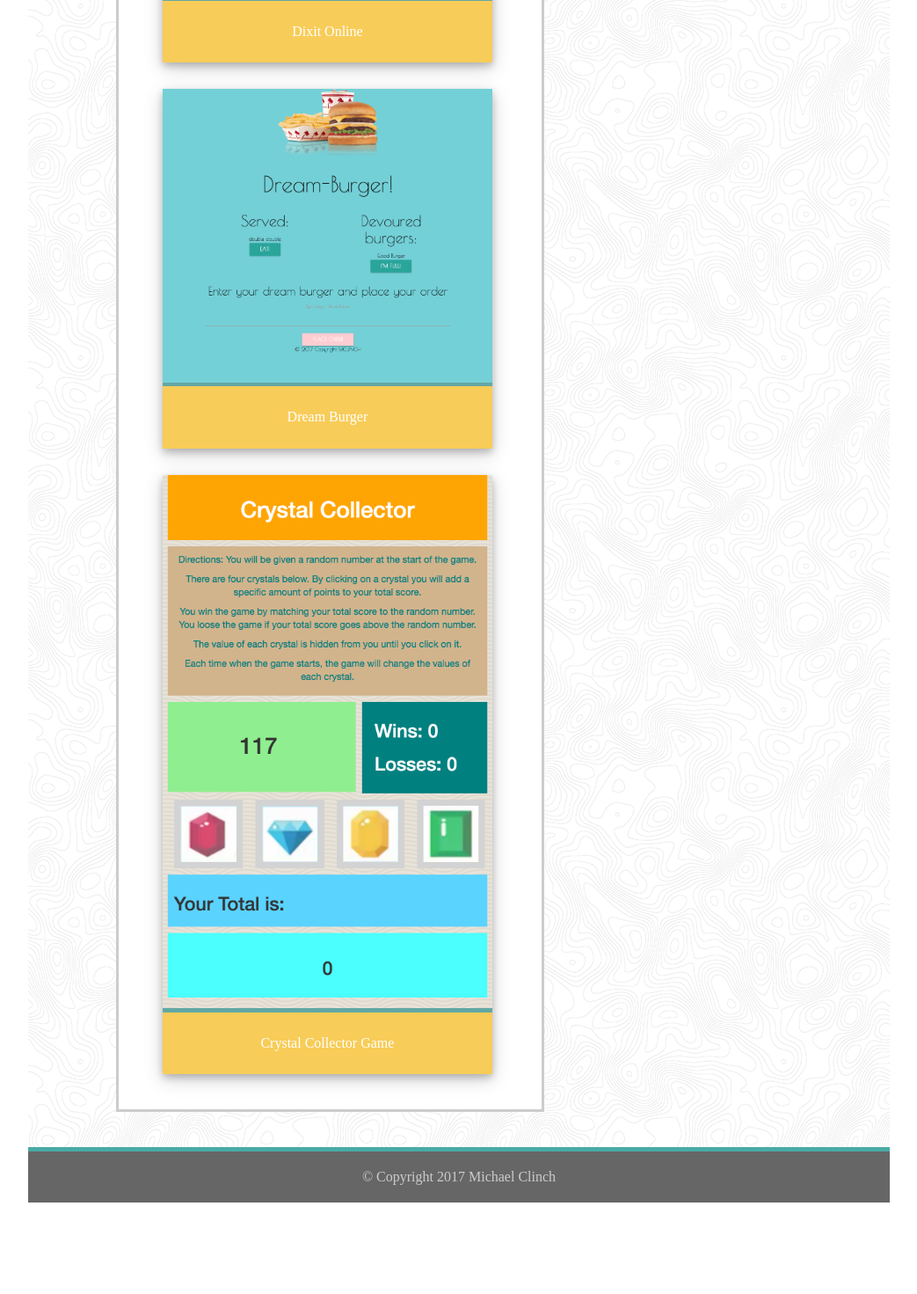
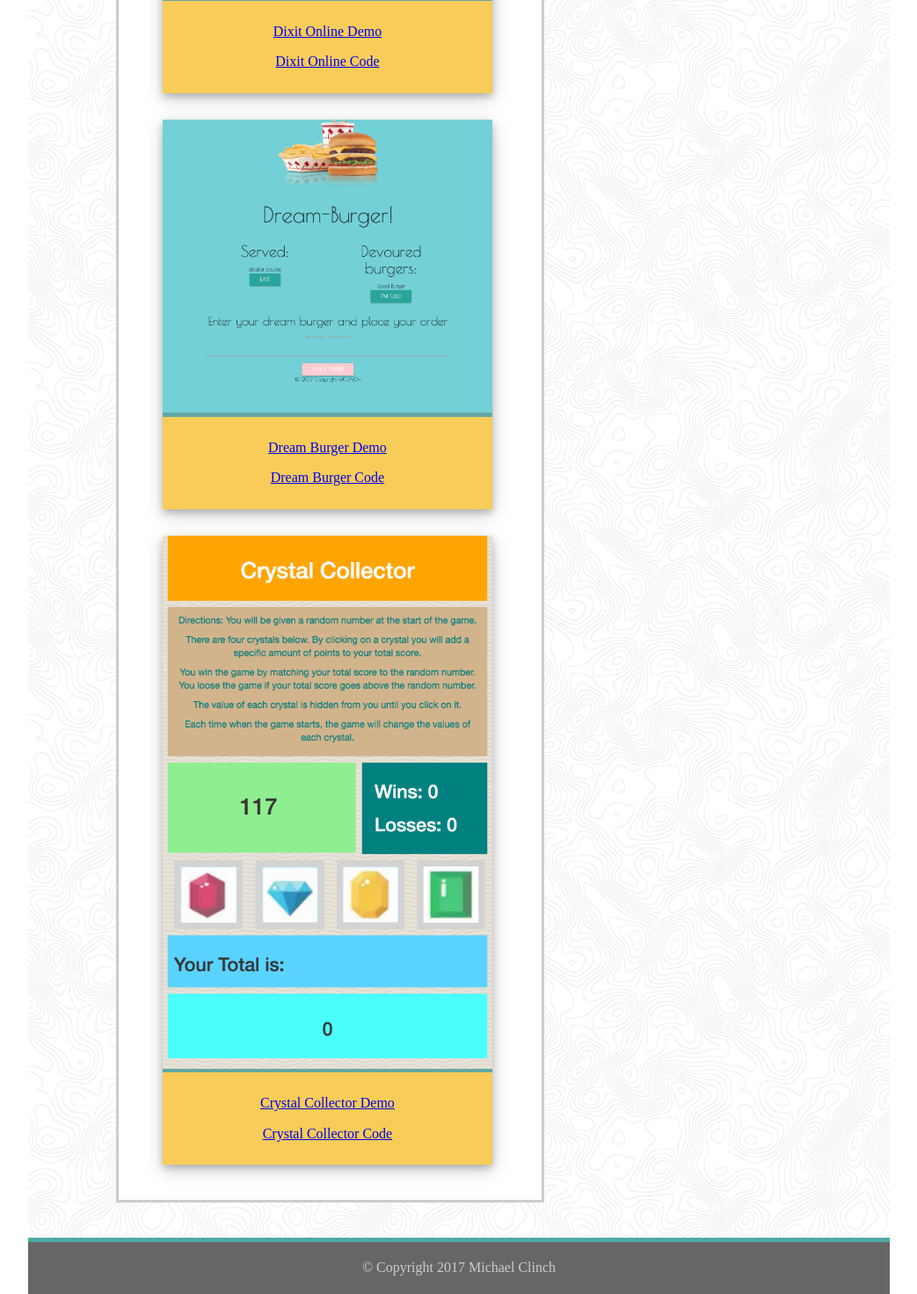
Before and after one commit to mclinch/Responsive-Portfolio, a plain HTML site: page portfolio.html in a window 1280 px wide. Shown: the part 459-1930 px from the top of the page at 88% size, without its empty margins (118-1161 px from the left). Before the commit the page ends 1826 px from the top, so only its background shows below. Drawn offline with nearby package versions, Linux system fonts and the light colour scheme.

Commit message:
edit to links

```diff
--- a/portfolio.html
+++ b/portfolio.html
@@ -33,21 +33,21 @@
   <div class="polaroid">
     <img src="./assets/images/dixit.png" style="width:100%">
     <div class="container">
-      <p>Dixit Online</p>
+      <p><a class="link" href="https://aarongaither.github.io/dixitOnline/">Dixit Online Demo</a></p><p><a class="link" href="https://github.com/mclinch/dixitOnline">Dixit Online Code</a></p>
     </div>
  </div>
 
    <div class="polaroid">
     <img src="./assets/images/burger.png" style="width:100%">
     <div class="container">
-      <p>Dream Burger</p>
+      <p><a class="link" href="https://pacific-forest-28691.herokuapp.com/">Dream Burger Demo</a><p><a class="link" href="https://github.com/mclinch/Burger">Dream Burger Code</a></p>
     </div>
  </div>
 
    <div class="polaroid">
     <img src="./assets/images/crystal.png" style="width:100%">
     <div class="container">
-      <p>Crystal Collector Game</p>
+      <p><a class="link" href="https://mclinch.github.io/week-4-game/">Crystal Collector Demo</a><p><a class="link" href="https://github.com/mclinch/week-4-game">Crystal Collector Code</a></p>
     </div>
  </div>
 
```
